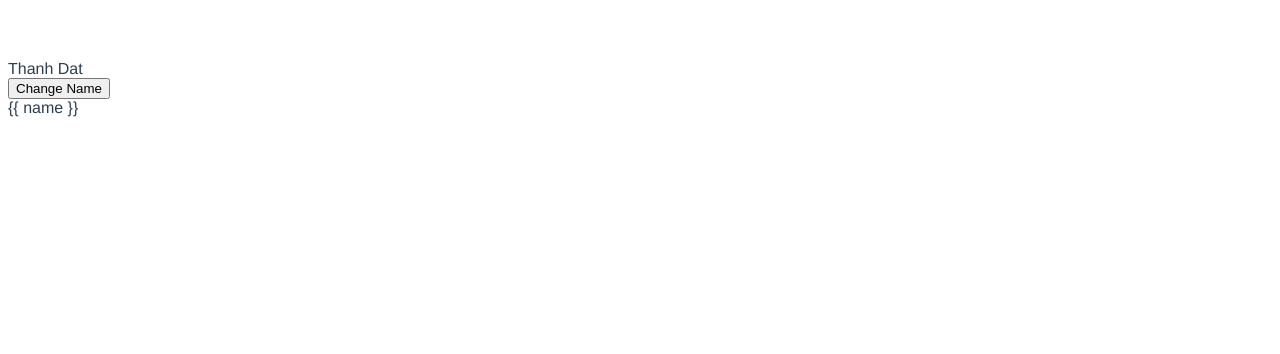
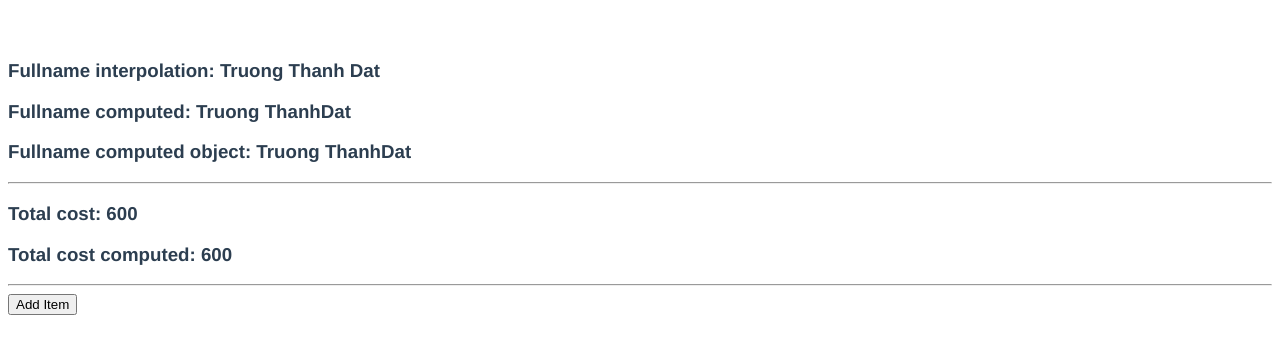
Before and after one commit to dattruong88vn/education-vue3js, a Vue app in the folder first-project/: page / in a window 1280 px wide. Shown: the top 354 px of the page. Built offline with nearby package versions, Linux system fonts and the light colour scheme.

Commit message:
Computed Properties

```diff
--- a/first-project/src/App.vue
+++ b/first-project/src/App.vue
@@ -5,7 +5,8 @@
   <!-- <MethodEvent /> -->
   <!-- <HandleEvent /> -->
   <!-- <FormHandling /> -->
-  <BonusDirective />
+  <!-- <BonusDirective /> -->
+  <ComputedProperties />
 </template>
 
 <script>
@@ -15,7 +16,8 @@
 // import MethodEvent from "./components/MethodEvent.vue";
 // import HandleEvent from "./components/HandleEvent.vue";
 // import FormHandling from "./components/FormHandling.vue";
-import BonusDirective from "./components/Bonus-directive.vue";
+// import BonusDirective from "./components/Bonus-directive.vue";
+import ComputedProperties from "./components/ComputedProperties.vue";
 
 export default {
   name: "App",
@@ -26,7 +28,8 @@ export default {
     // MethodEvent,
     // HandleEvent,
     // FormHandling,
-    BonusDirective,
+    // BonusDirective,
+    ComputedProperties,
   },
 };
 </script>
--- /dev/null
+++ b/first-project/src/components/ComputedProperties.vue
@@ -0,0 +1,61 @@
+<template>
+  <div>
+    <h3>Fullname interpolation: {{ lastName }} {{ firstName }}</h3>
+    <h3>Fullname computed: {{ fullName }}</h3>
+    <h3>Fullname computed object: {{ name.fullName }}</h3>
+    <hr />
+    <h3>
+      Total cost:
+      {{
+        this.items.reduce((sum, item) => {
+          return (sum += item.price);
+        }, 0)
+      }}
+    </h3>
+    <h3>Total cost computed: {{ totalCost }}</h3>
+  </div>
+  <hr />
+  <button @click="addItem">Add Item</button>
+</template>
+
+<script>
+export default {
+  data() {
+    return {
+      lastName: "Truong Thanh",
+      firstName: "Dat",
+      items: [
+        { id: 1, name: "TV", price: 100 },
+        { id: 2, name: "Phone", price: 200 },
+        { id: 3, name: "Laptop", price: 300 },
+      ],
+    };
+  },
+  methods: {
+    addItem() {
+      this.items.push({
+        id: new Date(),
+        name: "Appliance",
+        price: Math.random() * 100,
+      });
+    },
+  },
+  computed: {
+    fullName() {
+      return this.lastName + this.firstName;
+    },
+    name() {
+      return {
+        fullName: this.lastName + this.firstName,
+      };
+    },
+    totalCost() {
+      return this.items.reduce((sum, item) => {
+        return (sum += item.price);
+      }, 0);
+    },
+  },
+};
+</script>
+
+<style lang="scss" scoped></style>
```
Also changed, not shown: 1 other file (tests, documents, lock files or other folders).
